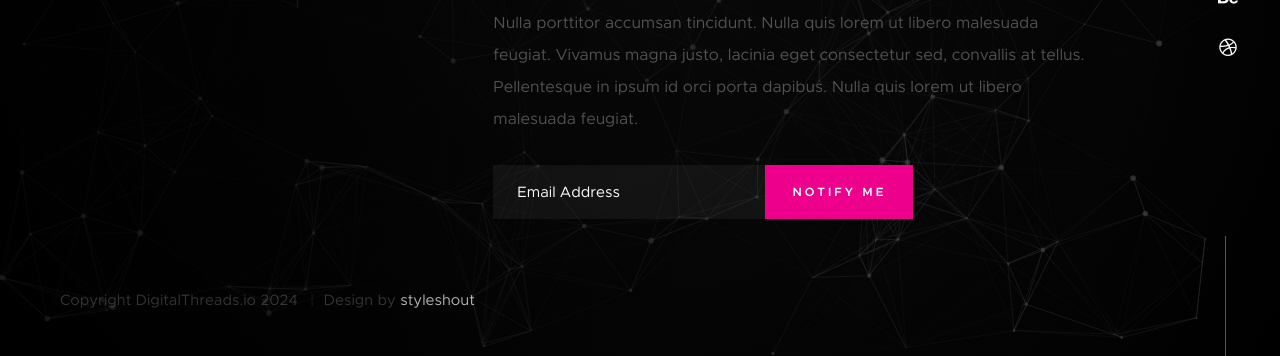
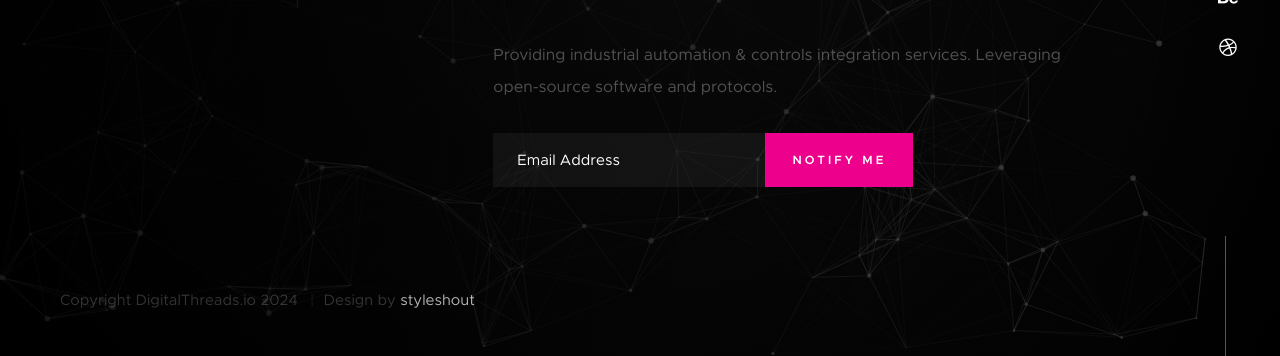
Before and after one commit to jbonhage155/jbonhage155.github.io, a plain HTML site: page index.html in a window 1280 px wide. Shown: the part 444-800 px from the top of the page. Drawn offline with Linux system fonts and the light colour scheme; animation ran at ten frames a second.

Commit message:
Update index.html

```diff
--- a/index.html
+++ b/index.html
@@ -56,13 +56,12 @@
 
                     <h1>
                     MES | Controls <br>
-                    Digital Transformation <br> website.
+                    Digital Transformation <br> simplified.
                     </h1>
 
                     <p>
-                    Nulla porttitor accumsan tincidunt. Nulla quis lorem ut libero malesuada feugiat.
-                    Vivamus magna justo, lacinia eget consectetur sed, convallis at tellus.
-                    Pellentesque in ipsum id orci porta dapibus. Nulla quis lorem ut libero malesuada feugiat.
+                    Providing industrial automation & controls integration services.
+                    Leveraging open-source software and protocols.
                     </p>
 
                     <div class="home-content__subscribe">
```
